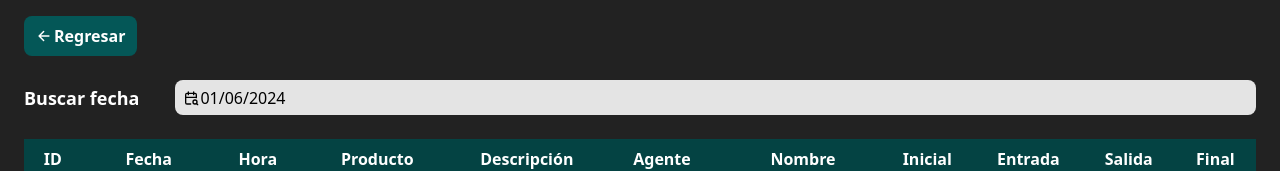
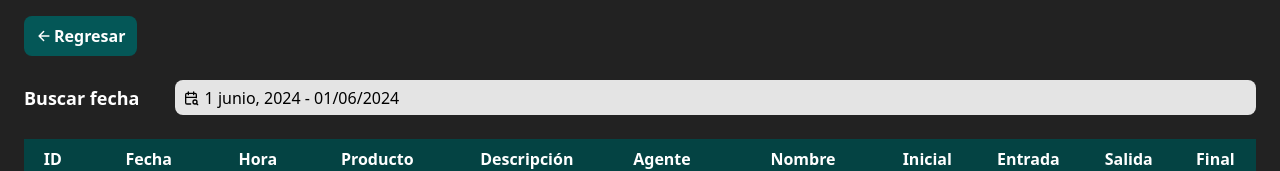
Before and after one commit to Zylown/inventario-front, a React (Vite) app: page /kardex in a window 1280 px wide. Shown: the top 171 px of the page. Built offline with nearby package versions, Linux system fonts and the light colour scheme.

Commit message:
add spanish to react-datepicker

```diff
--- a/package.json
+++ b/package.json
@@ -12,6 +12,7 @@
   "dependencies": {
     "@hookform/resolvers": "^3.6.0",
     "@tanstack/react-table": "^8.17.3",
+    "date-fns": "^3.6.0",
     "react": "^18.2.0",
     "react-datepicker": "^7.0.0",
     "react-dom": "^18.2.0",
--- a/src/sections/Kardex/SearchInput.tsx
+++ b/src/sections/Kardex/SearchInput.tsx
@@ -1,7 +1,11 @@
 import { useState } from "react";
-import DatePicker from "react-datepicker";
+import DatePicker, { registerLocale } from "react-datepicker";
 import { TbCalendarSearch } from "react-icons/tb";
+import { es } from "date-fns/locale";
 import "react-datepicker/dist/react-datepicker.css";
+
+const locale = es;
+registerLocale("es", locale);
 
 export default function SearchInput() {
   const [startDate, setStartDate] = useState<Date | null>(new Date());
@@ -17,10 +21,11 @@ export default function SearchInput() {
       </label>
       <div className="w-full">
         <DatePicker
+          locale={locale}
           selected={startDate}
           onChange={handleDateChange}
           className="w-full p-2 bg-crema rounded-lg outline-none hover:bg-crema-oscura transition-all"
-          dateFormat={"dd/MM/yyyy"}
+          dateFormat={" d MMMM, yyyy - dd/MM/yyyy"}
           icon={<TbCalendarSearch />}
           showIcon
         />
```
Also changed, not shown: 1 other file (tests, documents, lock files or other folders).
